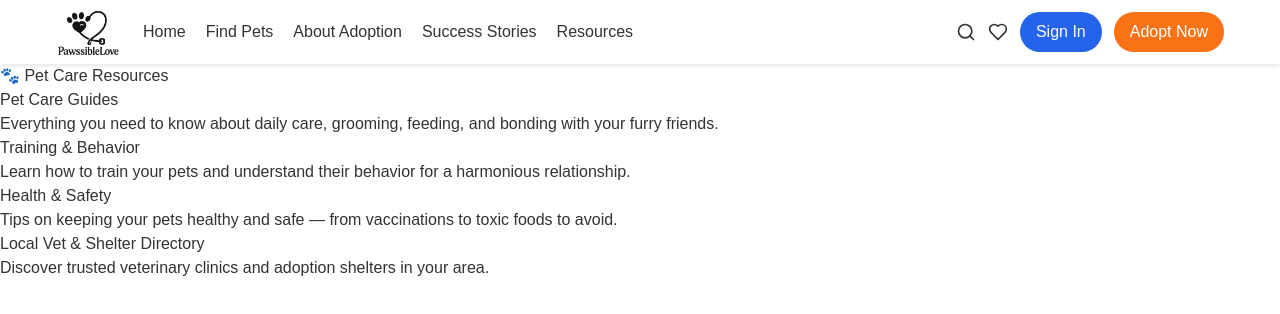
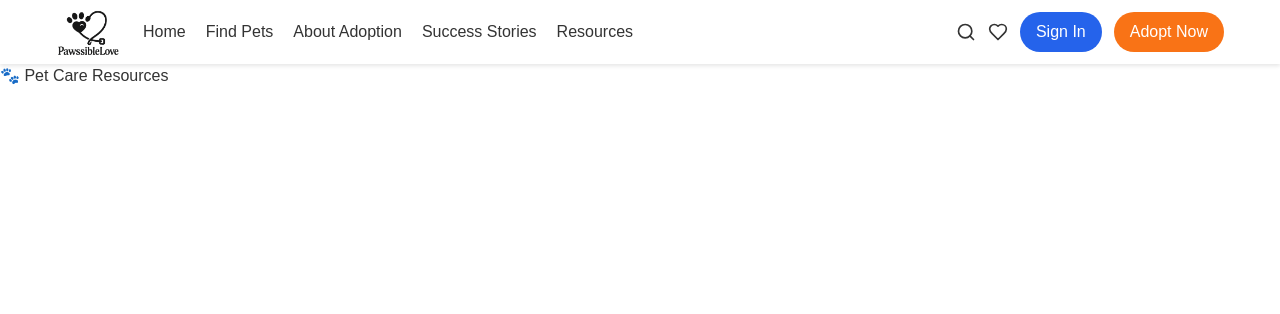
Before and after one commit to Manisha-Tmg/PawssibleLove, a React (Vite) app in the folder Frontend/client/: page /resources in a window 1280 px wide. Shown: the top 314 px of the page. Built offline with nearby package versions, Linux system fonts and the light colour scheme.

Commit message:
Resousrcses page addede

```diff
--- a/Frontend/client/src/User/Pages/Homepage.jsx
+++ b/Frontend/client/src/User/Pages/Homepage.jsx
@@ -4,7 +4,6 @@ import milly from "../../assets/Milly.jpg";
 import coco from "../../assets/Simba.jpg";
 import dora from "../../assets/Coco.jpeg";
 import "../Css/Homepage/Homepage.css";
-import Footer from "../Components/Footer";
 
 const Home = () => {
   const pets = [
@@ -45,12 +44,12 @@ const Home = () => {
         </div>
       </section>
 
-      {/* Call to Action
+      {/* Call to Action */}
       <section className="cta">
         <h2>Ready to Make a Difference?</h2>
         <p>Help a pet find their forever home. Adopt today.</p>
         <Link to="/about-adoption">Learn More About Adoption</Link>
-      </section> */}
+      </section>
       <Footer />
     </>
   );
--- a/Frontend/client/src/User/Pages/Resources.jsx
+++ b/Frontend/client/src/User/Pages/Resources.jsx
@@ -9,46 +9,6 @@ const Resources = () => {
         <h1 className="text-4xl font-bold mb-6 text-center text-pink-700">
           🐾 Pet Care Resources
         </h1>
-
-        <section className="mb-8">
-          <h2 className="text-2xl font-semibold text-gray-800 mb-2">
-            Pet Care Guides
-          </h2>
-          <p className="text-gray-600">
-            Everything you need to know about daily care, grooming, feeding, and
-            bonding with your furry friends.
-          </p>
-        </section>
-
-        <section className="mb-8">
-          <h2 className="text-2xl font-semibold text-gray-800 mb-2">
-            Training & Behavior
-          </h2>
-          <p className="text-gray-600">
-            Learn how to train your pets and understand their behavior for a
-            harmonious relationship.
-          </p>
-        </section>
-
-        <section className="mb-8">
-          <h2 className="text-2xl font-semibold text-gray-800 mb-2">
-            Health & Safety
-          </h2>
-          <p className="text-gray-600">
-            Tips on keeping your pets healthy and safe — from vaccinations to
-            toxic foods to avoid.
-          </p>
-        </section>
-
-        <section className="mb-8">
-          <h2 className="text-2xl font-semibold text-gray-800 mb-2">
-            Local Vet & Shelter Directory
-          </h2>
-          <p className="text-gray-600">
-            Discover trusted veterinary clinics and adoption shelters in your
-            area.
-          </p>
-        </section>
       </div>
     </>
   );
```
Also changed, not shown: 2 other files (tests, documents, lock files or other folders).
